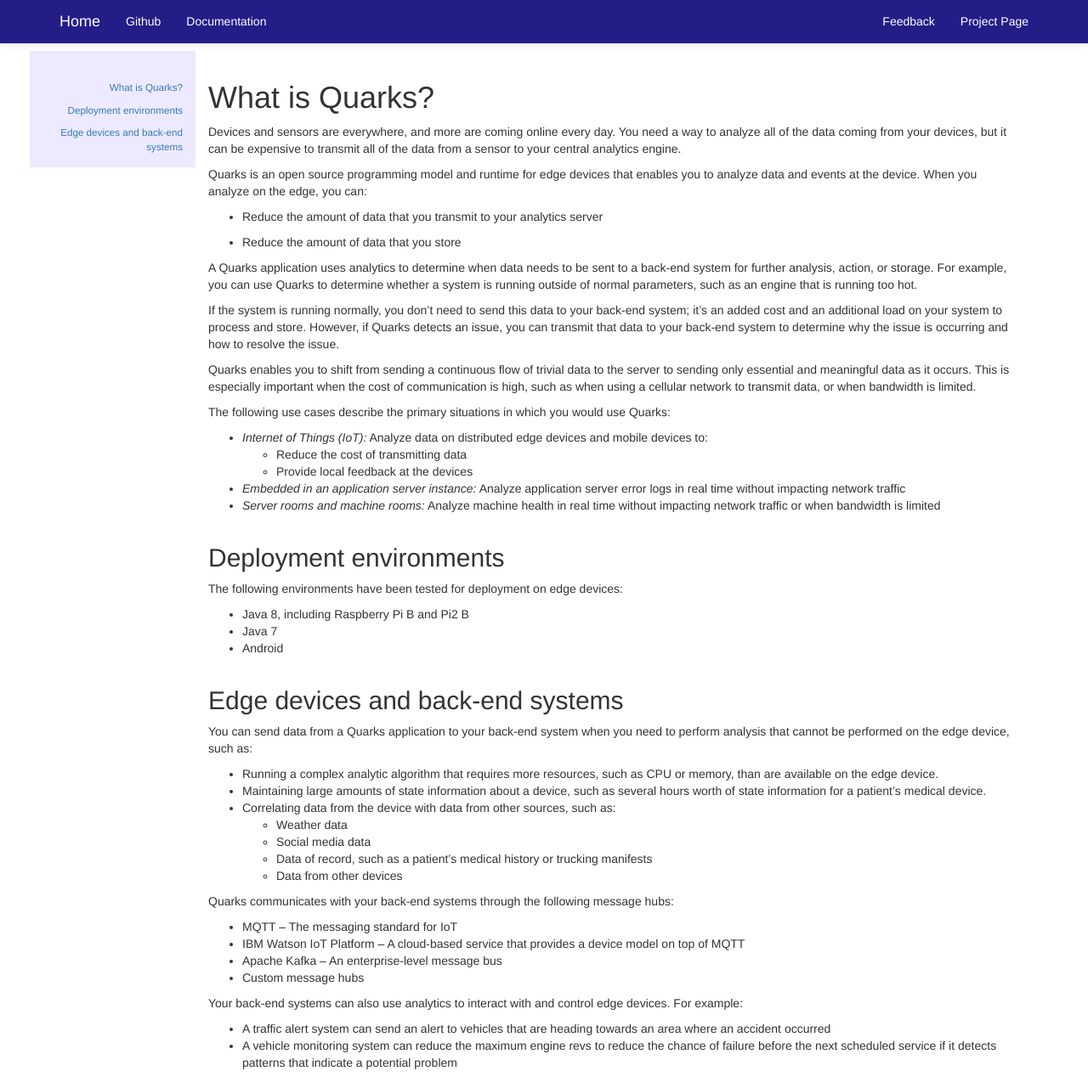
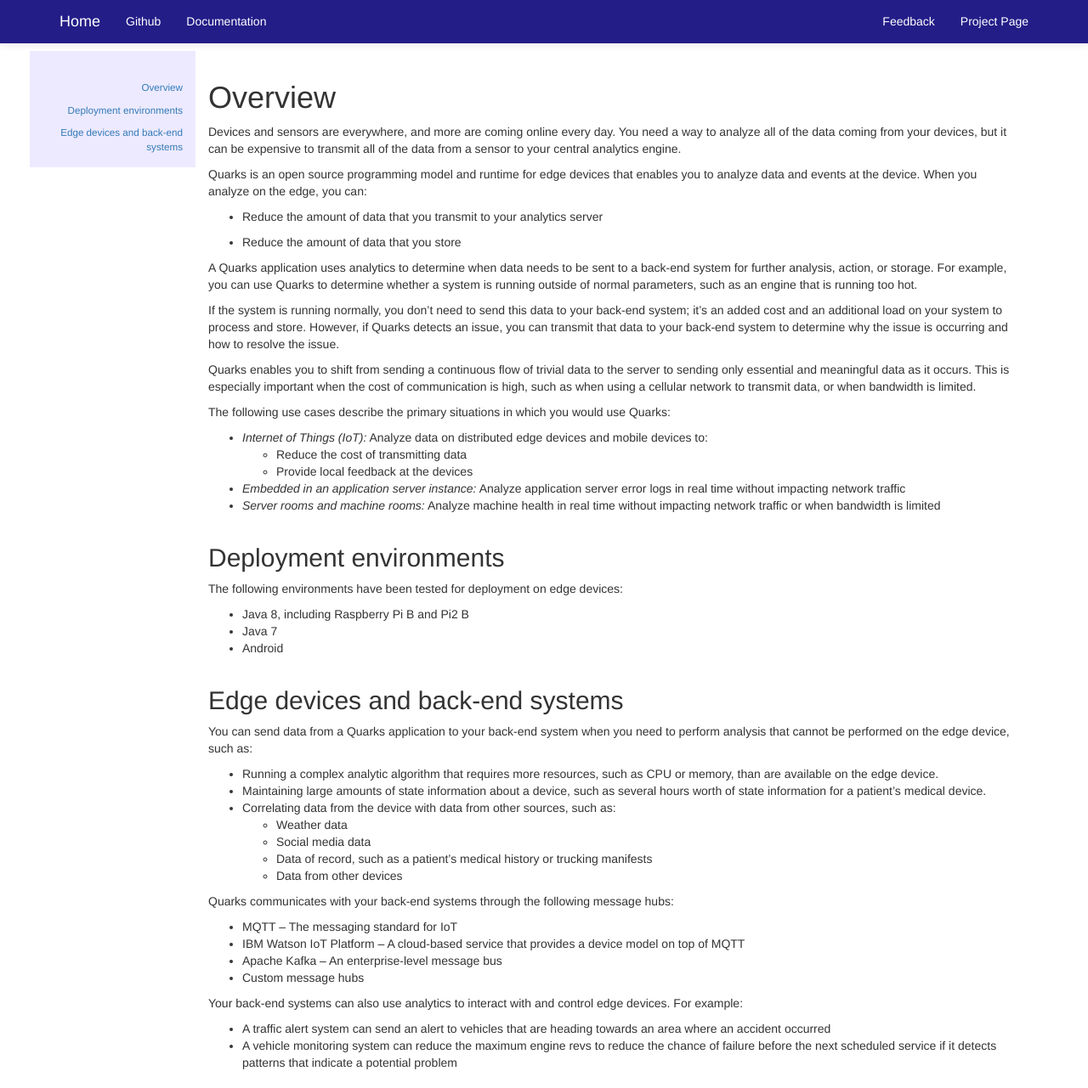
Before and after one commit to quarks-edge/quarks.documentation, a Jekyll site: the page built from docs/quarks/overview.md, in a window 1280 px wide and 1281 px high. Shown: the whole window at 85% size. Built offline with Jekyll 4.4.1, drawn with Linux system fonts in a browser that asks for light colours; nearby versions of some CDN libraries.

Commit message:
Updated heading

```diff
--- a/docs/quarks/overview.md
+++ b/docs/quarks/overview.md
@@ -5,7 +5,7 @@
 weight: 5
 ---
 
-# What is Quarks?
+# Overview
 Devices and sensors are everywhere, and more are coming online every day. You need a way to analyze all of the data coming from your devices, but it can be expensive to transmit all of the data from a sensor to your central analytics engine.
 
 Quarks is an open source programming model and runtime for edge devices that enables you to analyze data and events at the device. When you analyze on the edge, you can:
```
